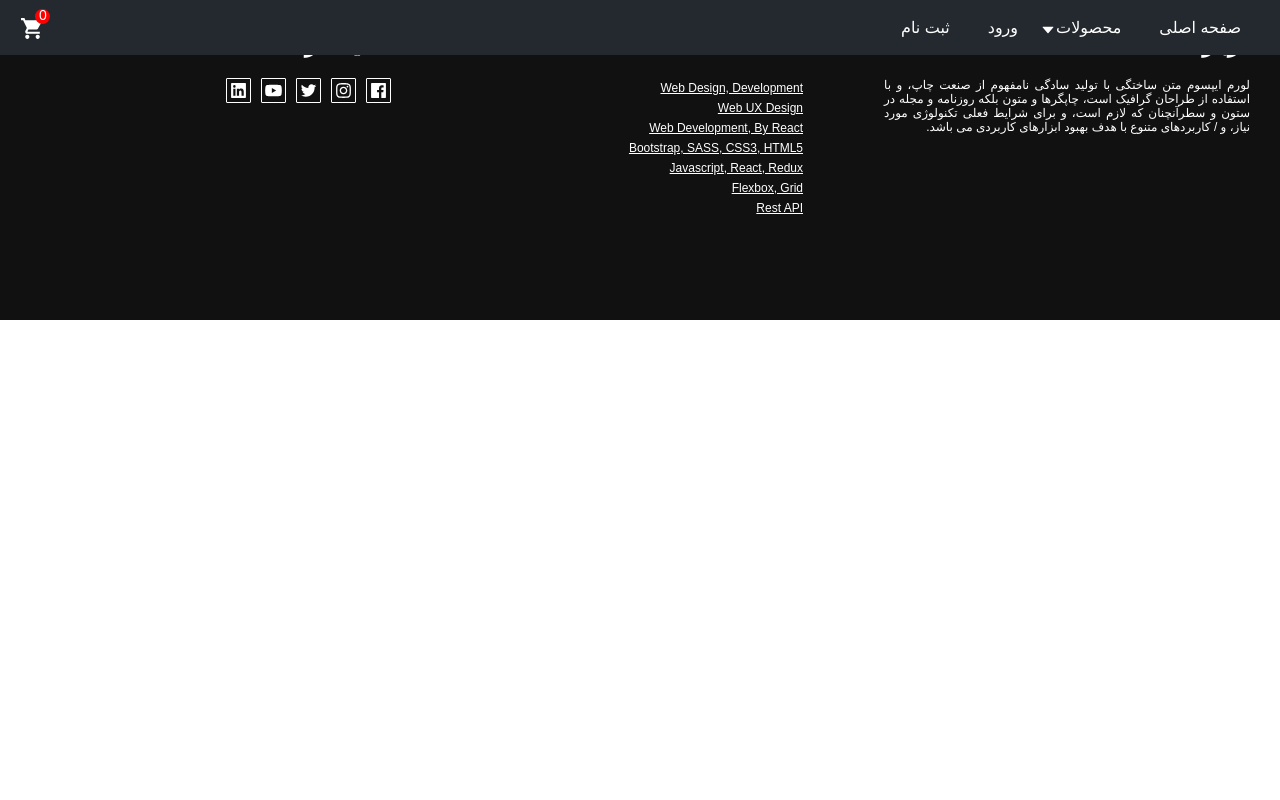
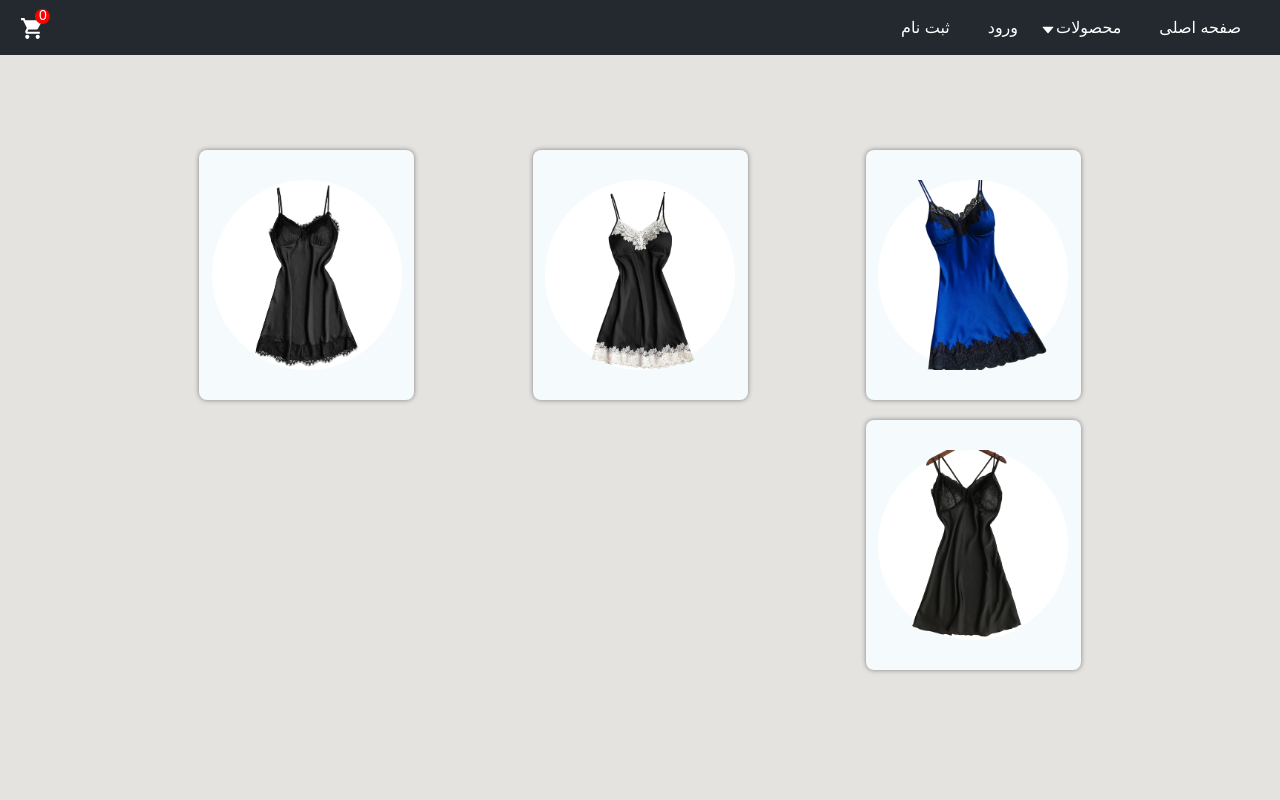
Before and after one commit to nima-qanbari/web-shop-react-redux, a React (Create React App) app: page /nightwear in a window 1280 px wide. Shown: the top 800 px of the page. Built offline with nearby package versions, Linux system fonts and the light colour scheme.

Commit message:
add new Route to app and complete them

```diff
--- a/src/App.js
+++ b/src/App.js
@@ -12,6 +12,11 @@ import Footer from "./components/Footer/Footer";
 import Home from "./pages/Home";
 import Login from "./pages/Login";
 import SignUP from "./pages/SignUP";
+import Summer from "./pages/Summer";
+import Autumn from "./pages/Autumn";
+import Shirt from "./pages/Shirt";
+import Tshirt from "./pages/Tshirt";
+import Nightwear from "./pages/Nightwear";
 
 const App = () => {
   return (
@@ -20,6 +25,11 @@ const App = () => {
         <Navbar />
         <Routes>
           <Route path="/" element={<Home />} />
+          <Route path="/summer" element={<Summer />}/>
+          <Route path="/autumn" element={<Autumn />}/>
+          <Route path="/shirt" element={<Shirt />} />
+          <Route path="tshirt" element={<Tshirt />} />
+          <Route path="nightwear" element={<Nightwear />}/>
           <Route path="/login" element={<Login />} />
           <Route path="/signUp" element={<SignUP />} />
         </Routes>
--- a/src/components/Category/CategoryItem.js
+++ b/src/components/Category/CategoryItem.js
@@ -75,8 +75,8 @@ const CategoryItem = ({ item }) => {
             item.id === 1
               ? "/shirt"
               : item.id === 2
-              ? "/t-shirt"
-              : "/lightJacket"
+              ? "/tshirt"
+              : "/autumn"
           }
         >
           مشاهده بیشتر
--- a/src/components/Navbar/Navbar.js
+++ b/src/components/Navbar/Navbar.js
@@ -1,4 +1,4 @@
-import React, { useState } from "react";
+import React from "react";
 
 //react-icons
 import { MdShoppingCart } from "react-icons/md";
@@ -12,6 +12,8 @@ import styled from "styled-components";
 
 //components
 import Burger from "./Burger";
+
+//react-router-dom
 import { Link } from "react-router-dom";
 
 const Nav = styled.nav`
@@ -86,18 +88,23 @@ const Ul = styled.ul`
     width: 125%;
     transition: all .2s ease;
 
+    a {
+      color: #000;
+    }
     li {
       width: 100%;
      display: flex;
      align-items: center;
      justify-content: center;
-    transition: all .2s ease;
+      transition: all .2s ease;
 
 
      &:hover{
       background-color: #111;
       opacity:.5;
-      color: #fff;
+      a {
+        color: #fff;
+      }
      }
     }
   }
@@ -145,11 +152,11 @@ const Navbar = () => {
               محصولات
               <AiFillCaretDown />
               <ul>
-                <li>تابستانی</li>
-                <li>پاییزی</li>
-                <li>پیراهن</li>
-                <li>تیشرت</li>
-                <li>لباس خواب</li>
+                <li><Link to="summer">تابستانی</Link></li>
+                <li><Link to="/autumn">پاییزی</Link></li>
+                <li><Link to="/shirt">پیراهن</Link></li>
+                <li><Link to="/tshirt">تیشرت</Link></li>
+                <li><Link to="/nightwear">لباس خواب</Link></li>
               </ul>
             </div>
           </li>
--- a/src/index.css
+++ b/src/index.css
@@ -6,6 +6,7 @@
   font-family: "vazir", sans-serif;
 }
 body {
+  background-color: #E5E3E0;
   -webkit-font-smoothing: antialiased;
   -moz-osx-font-smoothing: grayscale;
 }
--- /dev/null
+++ b/src/pages/Autumn.js
@@ -0,0 +1,43 @@
+import React from "react";
+
+//styled-components
+import styled from "styled-components";
+
+//components
+import Cart from "../components/Cart/Cart";
+
+//data
+import { autumn } from "../data";
+
+const Container = styled.div`
+  margin: 150px auto;
+  display: grid;
+  justify-items: center;
+  grid-template-columns: repeat(3, 1fr);
+  gap: 20px 0;
+  max-width: 1000px;
+
+  @media (max-width: 992px) {
+    grid-template-columns: repeat(3, 1fr);
+  }
+
+  @media (max-width: 768px) {
+    grid-template-columns:repeat(2, 1fr);
+  }
+
+  @media (max-width: 480px) {
+    grid-template-columns: 1fr;
+  }
+`;
+
+const Autumn = () => {
+  return (
+    <Container>
+      {autumn.map((item) => (
+        <Cart key={item.id} data={item} />
+      ))}
+    </Container>
+  );
+};
+
+export default Autumn;
--- /dev/null
+++ b/src/pages/Nightwear.js
@@ -0,0 +1,41 @@
+import React from 'react'
+
+//styled-components
+import styled from "styled-components";
+
+//components
+import Cart from '../components/Cart/Cart'
+
+//data
+import { nightWeare } from '../data'
+
+const Container = styled.div`
+  margin: 150px auto;
+  display: grid;
+  justify-items: center;
+  grid-template-columns: repeat(3, 1fr);
+  gap: 20px 0;
+  max-width: 1000px;
+
+  @media (max-width: 992px) {
+    grid-template-columns: repeat(3, 1fr);
+  }
+
+  @media (max-width: 768px) {
+    grid-template-columns:repeat(2, 1fr);
+  }
+
+  @media (max-width: 480px) {
+    grid-template-columns: 1fr;
+  }
+`;
+
+const Nightwear = () => {
+  return (
+    <Container>
+      {nightWeare.map((item) => <Cart key={item.id} data={item} />)}
+    </Container>
+  )
+}
+
+export default Nightwear
--- /dev/null
+++ b/src/pages/Shirt.js
@@ -0,0 +1,41 @@
+import React from 'react'
+
+//styled-components
+import styled from "styled-components";
+
+//components
+import Cart from '../components/Cart/Cart'
+
+//data
+import { shirt } from '../data'
+
+const Container = styled.div`
+  margin: 150px auto;
+  display: grid;
+  justify-items: center;
+  grid-template-columns: repeat(3, 1fr);
+  gap: 20px 0;
+  max-width: 1000px;
+
+  @media (max-width: 992px) {
+    grid-template-columns: repeat(3, 1fr);
+  }
+
+  @media (max-width: 768px) {
+    grid-template-columns:repeat(2, 1fr);
+  }
+
+  @media (max-width: 480px) {
+    grid-template-columns: 1fr;
+  }
+`;
+
+const Shirt = () => {
+  return (
+    <Container>
+      {shirt.map((item) => <Cart key={item.id} data={item} />)}
+    </Container>
+  )
+}
+
+export default Shirt
--- /dev/null
+++ b/src/pages/Summer.js
@@ -0,0 +1,41 @@
+import React from 'react'
+
+//styled-components
+import styled from "styled-components";
+
+//components
+import Cart from '../components/Cart/Cart'
+
+//data
+import { summer } from '../data'
+
+const Container = styled.div`
+  margin: 150px auto;
+  display: grid;
+  justify-items: center;
+  grid-template-columns: repeat(3, 1fr);
+  gap: 20px 0;
+  max-width: 1000px;
+
+  @media (max-width: 992px) {
+    grid-template-columns: repeat(3, 1fr);
+  }
+
+  @media (max-width: 768px) {
+    grid-template-columns:repeat(2, 1fr);
+  }
+
+  @media (max-width: 480px) {
+    grid-template-columns: 1fr;
+  }
+`;
+
+const Summer = () => {
+  return (
+    <Container>
+      {summer.map((item) => <Cart key={item.id} data={item}/>)}
+    </Container>
+  )
+}
+
+export default Summer
--- /dev/null
+++ b/src/pages/Tshirt.js
@@ -0,0 +1,41 @@
+import React from 'react'
+
+//styled-components
+import styled from "styled-components";
+
+//components
+import Cart from '../components/Cart/Cart'
+
+//data
+import { tshirt } from '../data'
+
+const Container = styled.div`
+  margin: 150px auto;
+  display: grid;
+  justify-items: center;
+  grid-template-columns: repeat(3, 1fr);
+  gap: 20px 0;
+  max-width: 1000px;
+
+  @media (max-width: 992px) {
+    grid-template-columns: repeat(3, 1fr);
+  }
+
+  @media (max-width: 768px) {
+    grid-template-columns:repeat(2, 1fr);
+  }
+
+  @media (max-width: 480px) {
+    grid-template-columns: 1fr;
+  }
+`;
+
+const Tshirt = () => {
+  return (
+    <Container>
+      {tshirt.map((item) => <Cart key={item.id} data={item} />)}
+    </Container>
+  )
+}
+
+export default Tshirt
```
